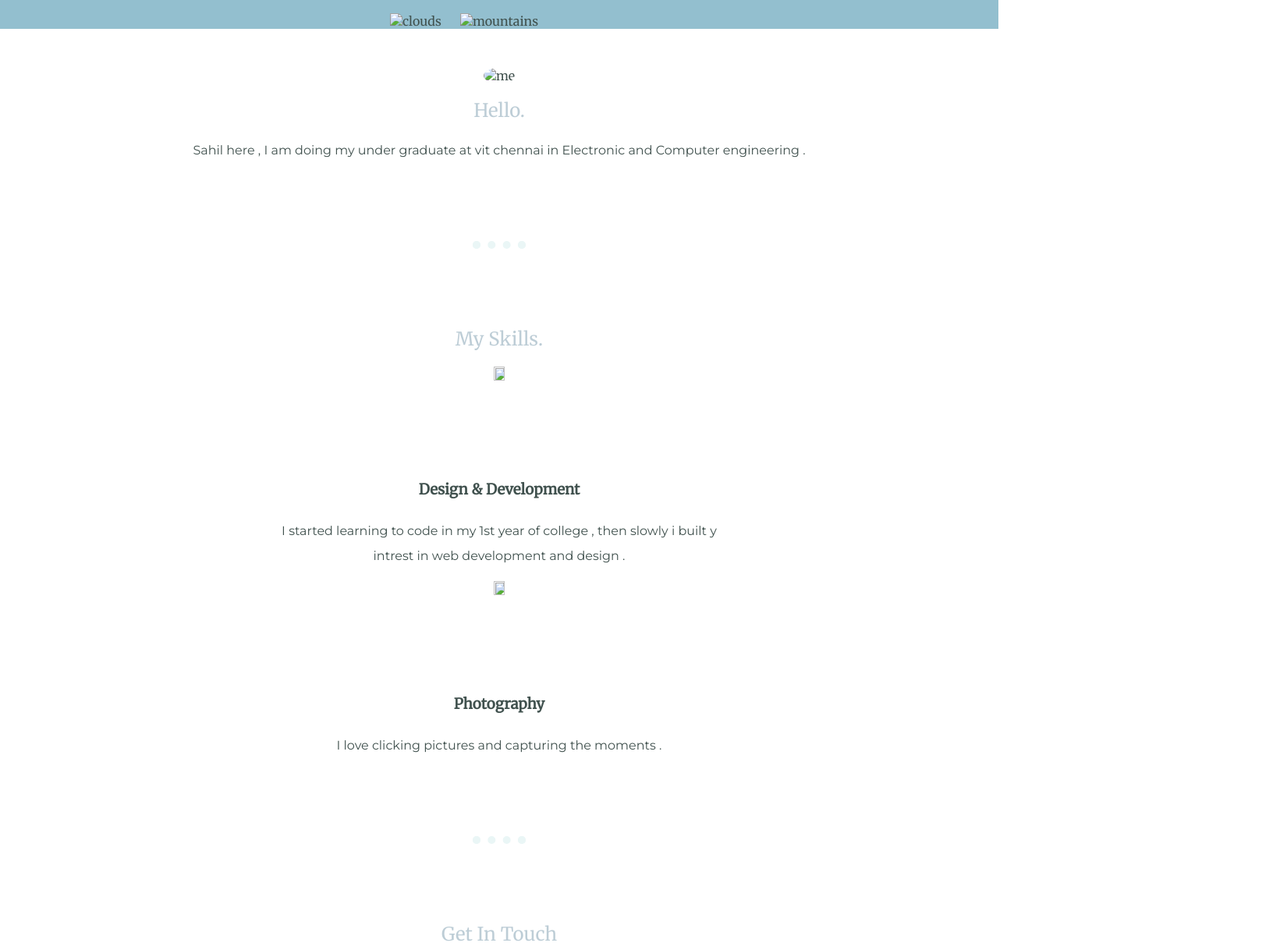
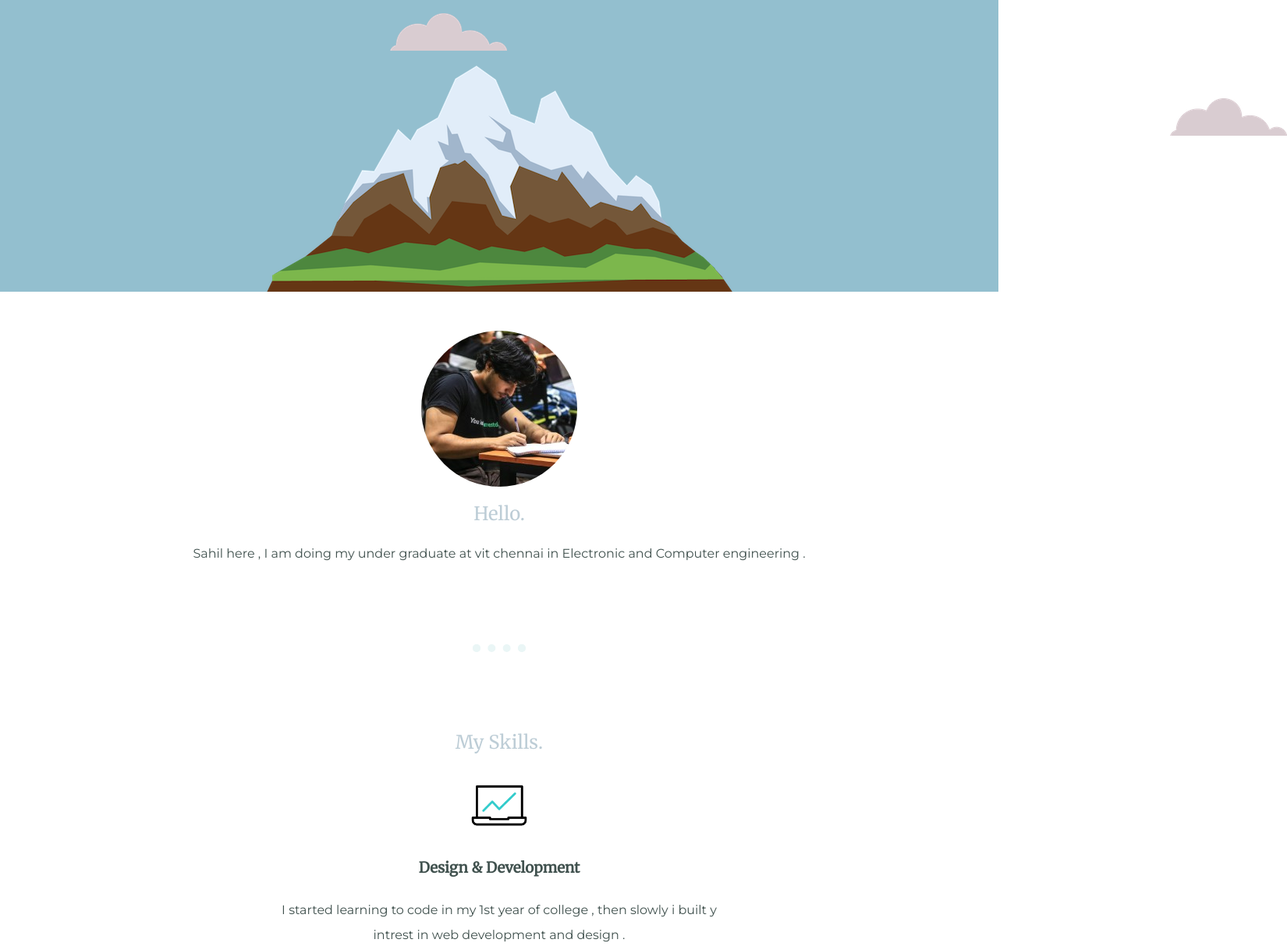
Before and after one commit to saachill/personalweb, a plain HTML site: page index.html in a window 1280 px wide. Shown: the part 440-1658 px from the top of the page at 78% size, 1650 px wide, since content can reach past the window. Drawn offline with Linux system fonts and the light colour scheme.

Commit message:
Update index.html

```diff
--- a/index.html
+++ b/index.html
@@ -18,13 +18,13 @@
 
         <center><h1> I'am Sahil.</h1>
        <h2>a programmer. </h2></center>
-            <img class="cloudd" src="images/cloud.png" alt="clouds">
-            <img class="cloud2 " src="images/cloud.png" alt="clouds">
-          <center><img src="images/mountain.png" alt="mountains"></center>
+            <img class="cloudd" src="cloud.png" alt="clouds">
+            <img class="cloud2 " src="cloud.png" alt="clouds">
+          <center><img src="mountain.png" alt="mountains"></center>
         </div>
         <div class="middle-container">
             <div class="profile">
-              <img class="myimage"src="images/1675613914462.jpeg" alt="me">
+              <img class="myimage"src="1675613914462.jpeg" alt="me">
               <h2>Hello.</h2>
               <p>Sahil here , I am doing my under graduate  at vit chennai in Electronic and Computer engineering .</p>
             </div>
@@ -32,12 +32,12 @@
             <div class="skills">
               <h2>My Skills.</h2>
               <div class="skill-row">
-                <img class="development" src="images/laptop.gif" alt="">
+                <img class="development" src="laptop.gif" alt="">
                <center> <h3>Design & Development </h3></center>
                 <p>I started learning to code in my 1st year of college , then slowly i built y intrest in web development and design . </p>
               </div>
               <div class="skill-row">
-                <img class="photography" src="images/camera-lens.gif" alt="">
+                <img class="photography" src="camera-lens.gif" alt="">
                 <center><h3>Photography </h3></center>
                 <p>I love clicking pictures and capturing the moments .</p>
               </div>
```
